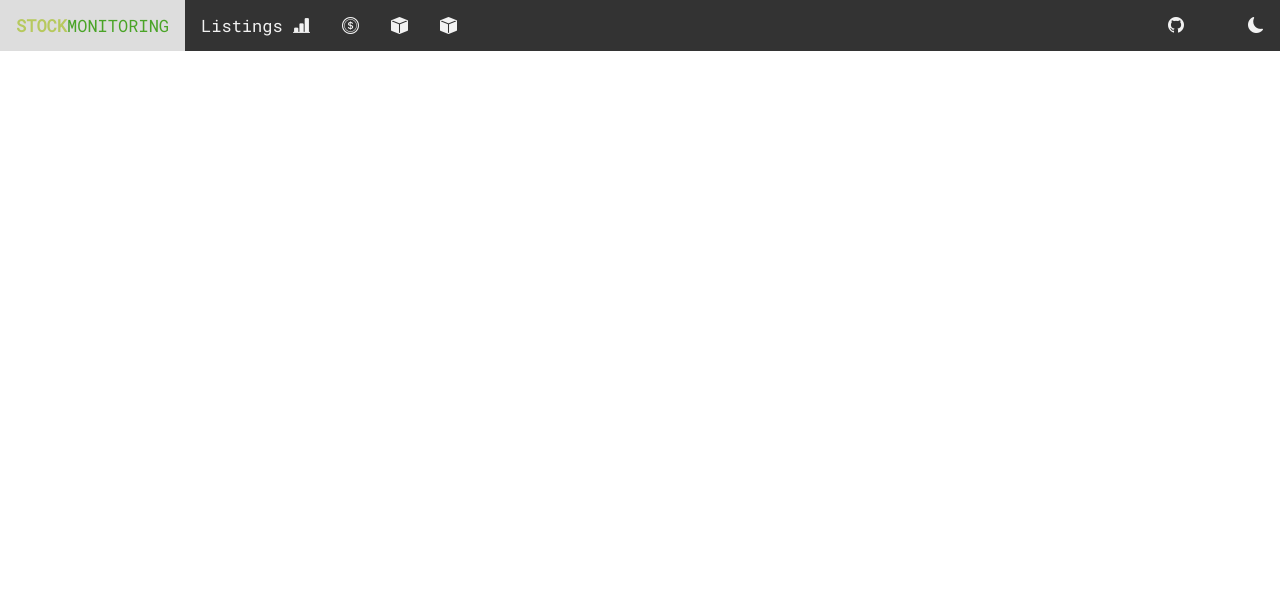
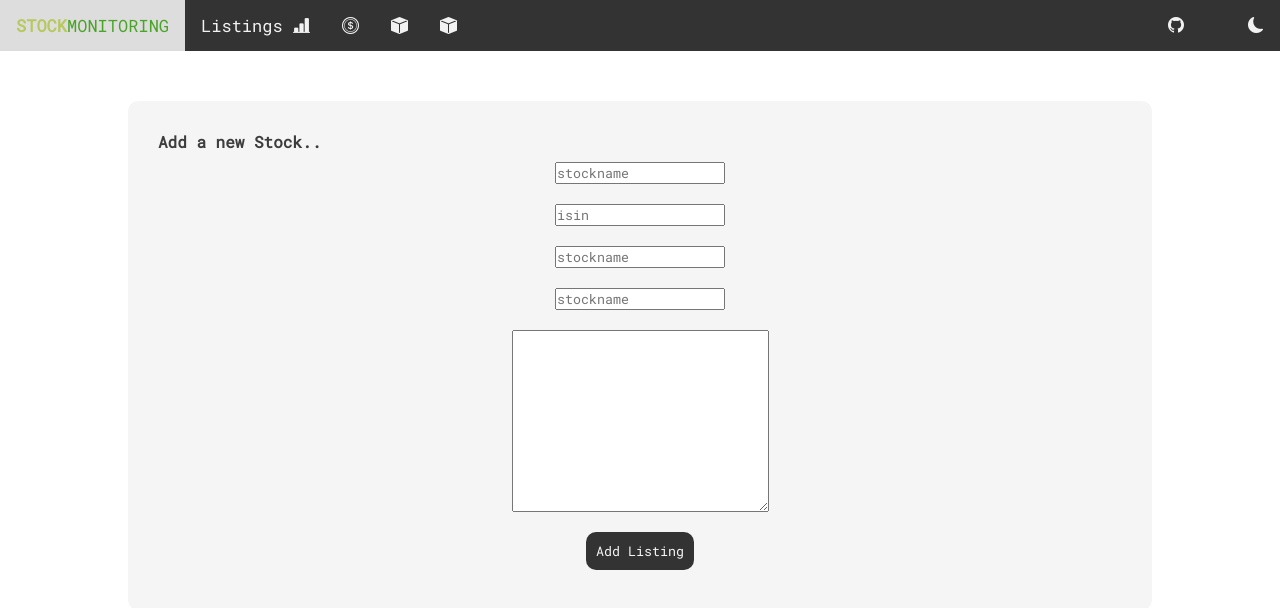
Before and after one commit to GetInThereLewis/StockMonitoring, an Angular app in the folder stock-frontend/: page /admin-panel/add in a window 1280 px wide. Before the commit this address led to /. Shown: the top 608 px of the page. Built offline with nearby package versions, Linux system fonts and the light colour scheme.

Commit message:
Django setup plus start of admin-interface

```diff
--- a/stock-frontend/src/app/add-listing-restricted/add-listing-restricted.component.html
+++ b/stock-frontend/src/app/add-listing-restricted/add-listing-restricted.component.html
@@ -1 +1,12 @@
-<p>add-listing-restricted works!</p>
+
+<div class="content-container">
+    <h1>Add a new Stock..</h1>
+    <form>
+        <input type="text" placeholder="stockname" name="stockname" id="stockname">
+        <input type="text" placeholder="isin" name="isin" id="isin">
+        <input type="text" placeholder="stockname" name="stockname" id="stockname">
+        <input type="text" placeholder="stockname" name="stockname" id="stockname">
+        <textarea name="comments" id="comments" cols="30" rows="10"></textarea>
+        <button type="submit">Add Listing</button>
+    </form>
+</div>
--- a/stock-frontend/src/app/add-listing-restricted/add-listing-restricted.component.scss
+++ b/stock-frontend/src/app/add-listing-restricted/add-listing-restricted.component.scss
@@ -0,0 +1,35 @@
+.content-container {
+    h1 {
+        font-size: 1rem;
+    }
+    border-radius: 10px;
+    background: rgba(245, 245, 245, 1) ;
+    margin: 50px auto;
+    width: 80%;
+    padding: 30px;
+    form {
+
+        display: flex;
+        flex-direction: column;
+
+    }
+    form > * {
+        margin: 10px auto;
+    }
+
+    button {
+        background: #333;
+        padding: 10px;
+        border: none;
+        border-radius: 10px;
+        color: rgba(245, 245, 245, 1);
+        &:hover {
+            cursor: pointer;
+            transform: skew(2);
+        }
+        &:active {
+            color: whitesmoke;
+
+        }
+    }
+}
--- a/stock-frontend/src/app/add-listing-restricted/add-listing-restricted.component.ts
+++ b/stock-frontend/src/app/add-listing-restricted/add-listing-restricted.component.ts
@@ -1,11 +1,15 @@
 import { Component, OnInit } from '@angular/core';
-
+import { FormsModule } from '@angular/forms';
+import { stockListing } from '../types';
 @Component({
   selector: 'app-add-listing-restricted',
   templateUrl: './add-listing-restricted.component.html',
   styleUrls: ['./add-listing-restricted.component.scss']
 })
 export class AddListingRestrictedComponent implements OnInit {
+  stockName: string;
+  stockISIN: string;
+  stockRecDate: string;
 
   constructor() { }
 
--- a/stock-frontend/src/app/app-routing.module.ts
+++ b/stock-frontend/src/app/app-routing.module.ts
@@ -3,10 +3,12 @@ import { RouterModule, Routes } from '@angular/router';
 import { LandingPageComponent } from './landing-page/landing-page.component';
 
 import { FullListingsComponent } from './full-listings/full-listings.component';
+import { AddListingRestrictedComponent } from './add-listing-restricted/add-listing-restricted.component';
 const routes: Routes = [
-  {path: '', redirectTo:'/home', pathMatch:'full'}, {
-    path: 'home', component: LandingPageComponent
-  }, {path: 'all-listings', component: FullListingsComponent},
+  {path: '', redirectTo:'/home', pathMatch:'full'},
+  {path: 'home', component: LandingPageComponent},
+  {path: 'all-listings', component: FullListingsComponent},
+  {path: 'admin-panel/add', component: AddListingRestrictedComponent}
 
 ];
 
--- a/stock-frontend/src/app/full-listings/full-listings.component.ts
+++ b/stock-frontend/src/app/full-listings/full-listings.component.ts
@@ -1,6 +1,7 @@
 import { Component, OnInit, Input } from '@angular/core';
 import { stockListingArray } from 'src/dummy-data/listings';
 import { stockListing } from '../types';
+import { HttpClient, HttpHeaders, HttpParams } from '@angular/common/http';
 @Component({
   selector: 'app-full-listings',
   templateUrl: './full-listings.component.html',
@@ -8,14 +9,12 @@ import { stockListing } from '../types';
 })
 export class FullListingsComponent implements OnInit {
   stockListings: stockListing[];
-  constructor() { }
+  constructor(private http: HttpClient) { }
 
   ngOnInit(): void {
     this.stockListings = stockListingArray;
   }
-  extendData(): void {
 
-  }
   /**
    *
    * @returns the profit you would have made since the stock has been reommended
--- a/stock-frontend/src/app/landing-page/landing-page.component.html
+++ b/stock-frontend/src/app/landing-page/landing-page.component.html
@@ -4,13 +4,16 @@
         <div class="latest perfomance ">
             <h1>Apple</h1>
             <h1>ISIN</h1>
+            <p>Most Recent Recommendation</p>
 
         </div>
         <div class="best-performance perfomance">
             <i class="bi bi-graph-up-arrow"></i>
+            <p>Todays Top Performer</p>
         </div>
         <div class="worst-perfomance perfomance">
             <i class="bi bi-graph-down-arrow"></i>
+            <p>Todays Worst Performer</p>
         </div>
     </div>
 
```
Also changed, not shown: stock-frontend/src/app/app.module.ts (+6 -2 lines), 1 other file (tests, documents, lock files or other folders).
